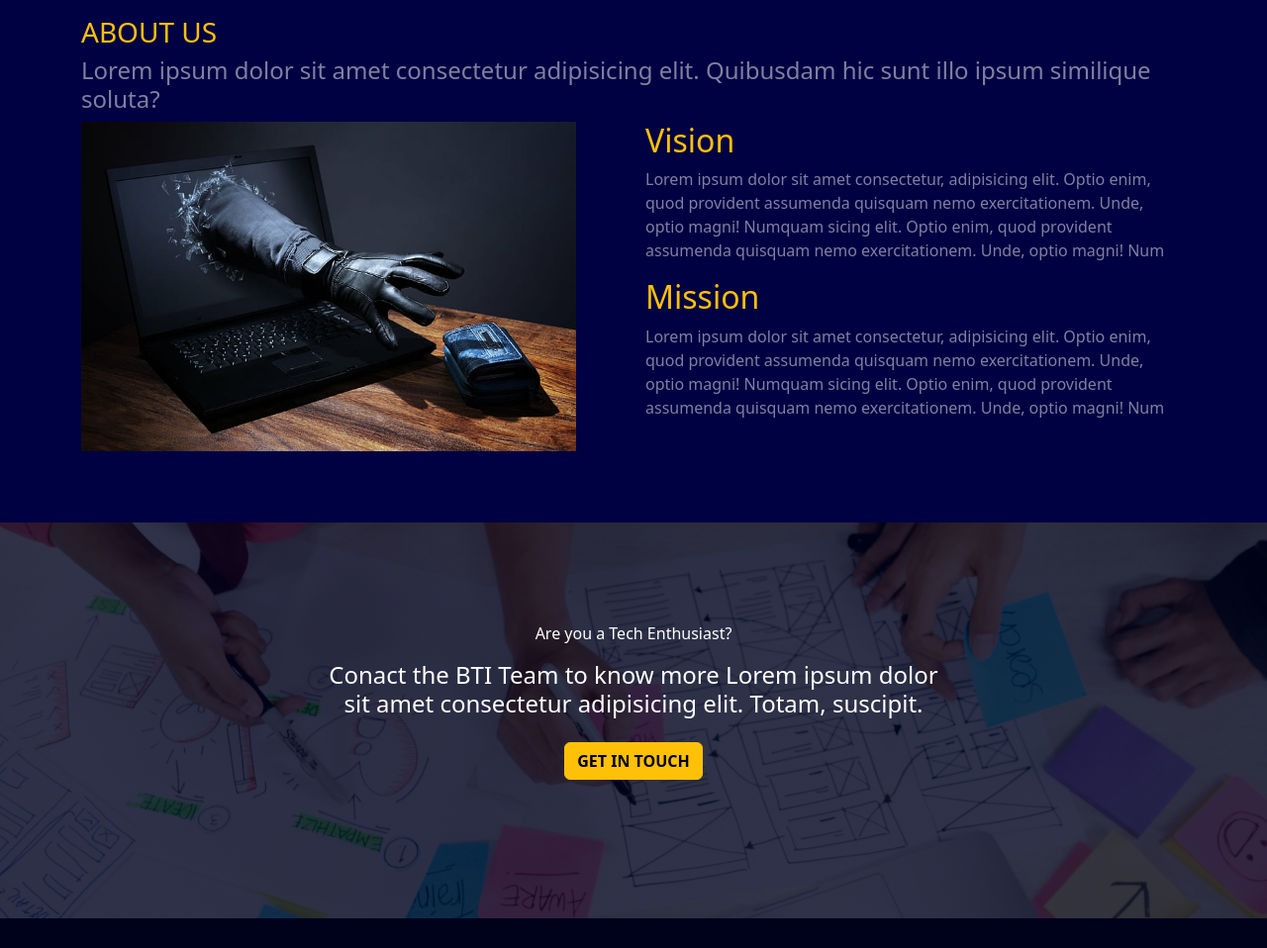
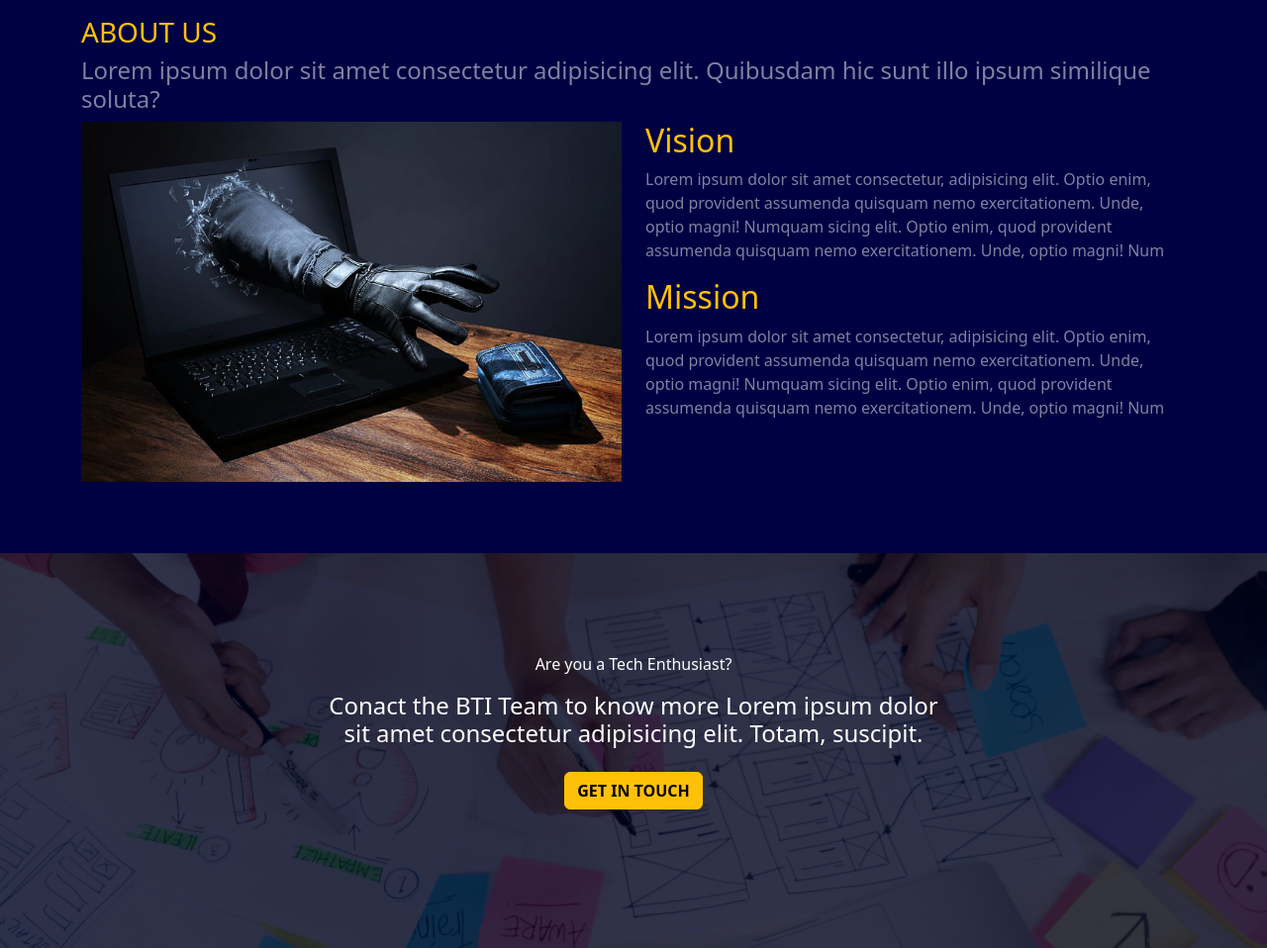
Before and after one commit to Josewin01/some, a plain HTML site: page index.html in a window 1280 px wide. Shown: the part 1720-2678 px from the top of the page at 99% size. Drawn offline with nearby package versions, Linux system fonts and the light colour scheme.

Commit message:
remove overflow

```diff
--- a/index.html
+++ b/index.html
@@ -142,7 +142,7 @@
             <h3 class="text-warning ">ABOUT US</h3>
             <h2 class="text-white-50 fs-4">Lorem ipsum dolor sit amet consectetur adipisicing elit. Quibusdam hic sunt illo ipsum similique soluta?</h2>
             <div class="row">
-                <div class="col-sm-12 col-lg-6 mb-4"><img src="anonymous-code-computer.jpg" width="500"></div>
+                <div class="col-sm-12 col-lg-6 mb-4"><img src="anonymous-code-computer.jpg" width="100%"></div>
                 <div class="col-sm-12 col-lg-6 mb-4">
                     <h2 class="text-warning">Vision</h2>
                     <p class="text-white-50">Lorem ipsum dolor sit amet consectetur, adipisicing elit. Optio enim, quod provident assumenda quisquam nemo exercitationem. Unde, optio magni! Numquam sicing elit. Optio enim, quod provident assumenda quisquam nemo exercitationem. Unde, optio magni! Num</p>
--- a/styles.css
+++ b/styles.css
@@ -0,0 +1,3 @@
+*{
+    overflow-x: hidden;
+}
```
